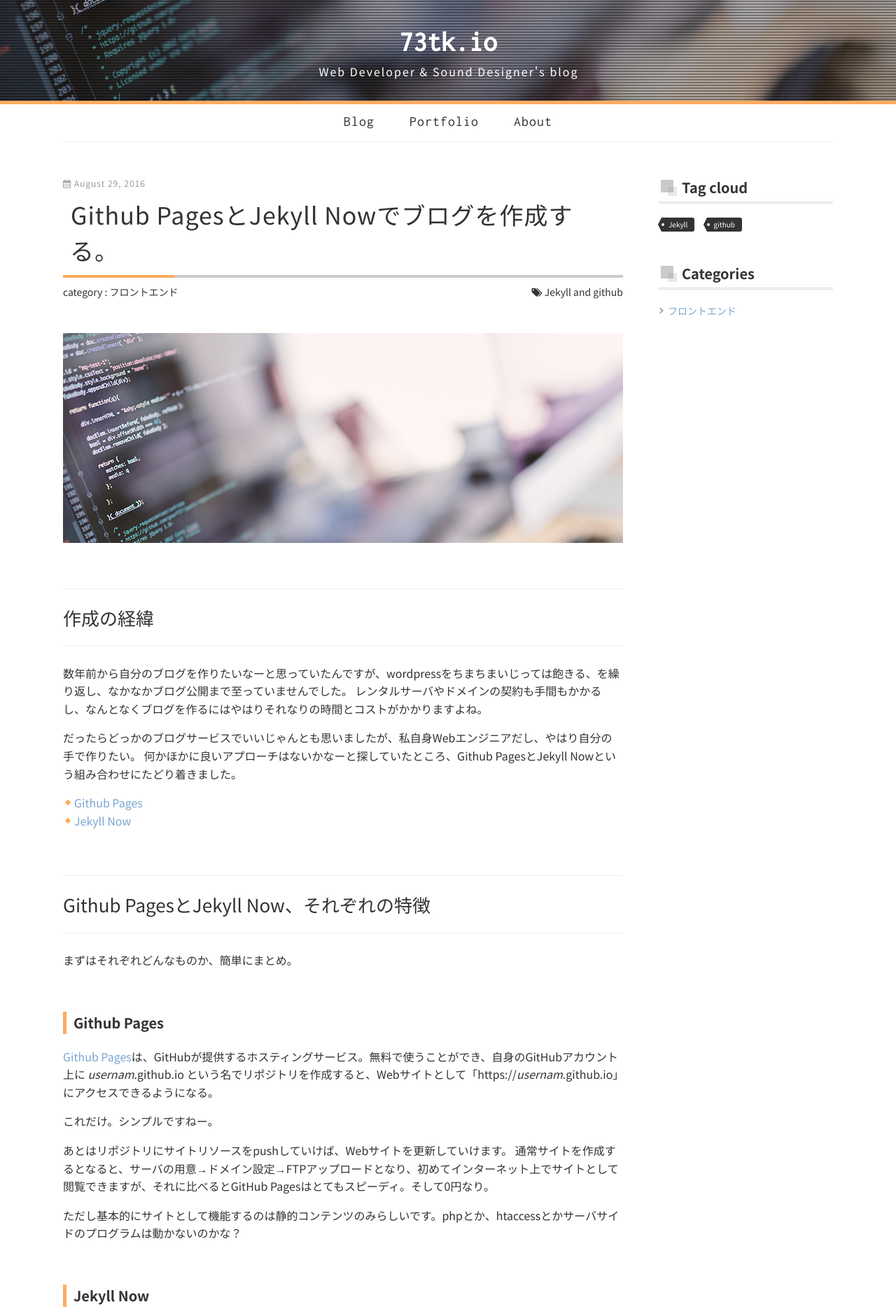
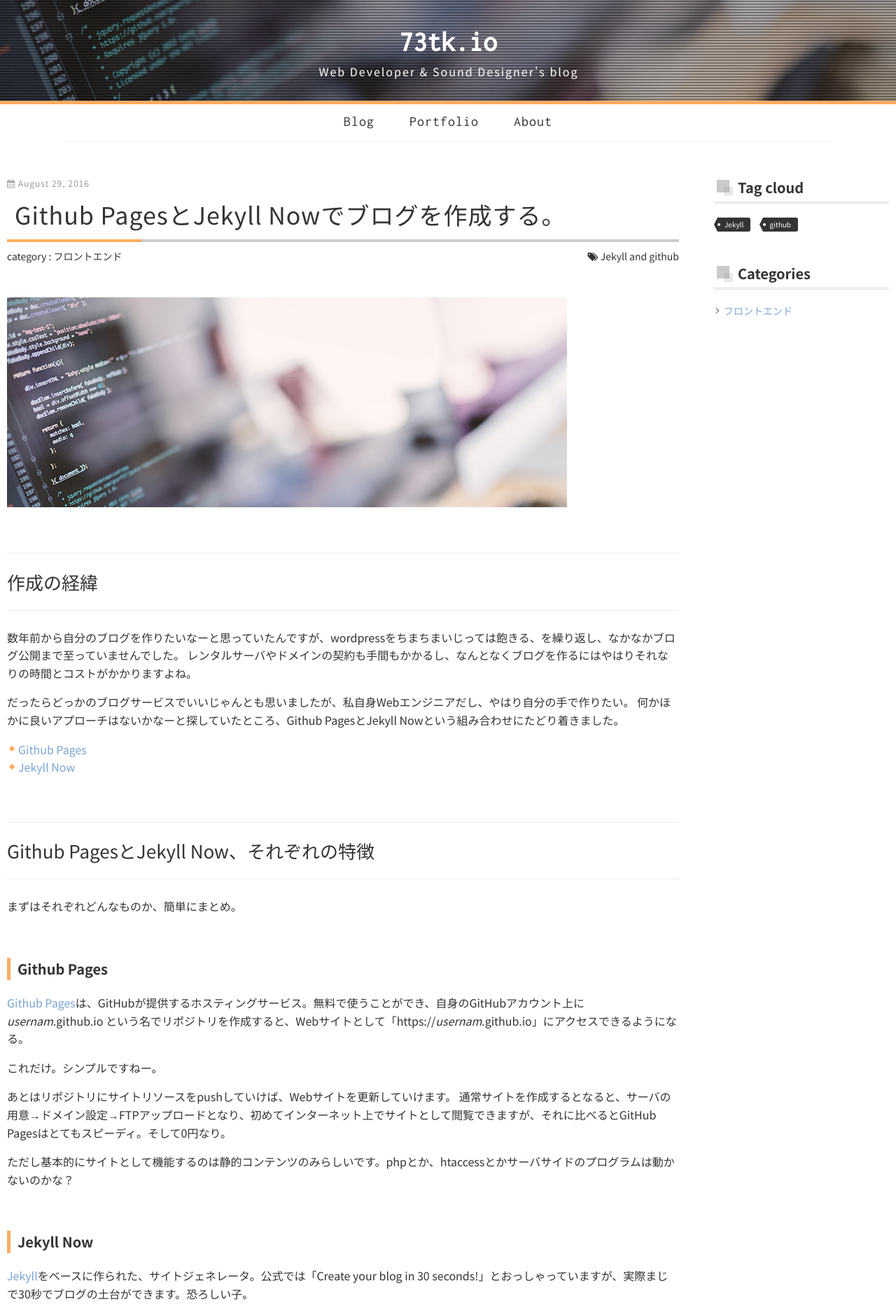
Before and after one commit to 73tk/73tk.github.io, a Jekyll site: the page built from _posts/2016-8-29-jekyllnow.md, in a window 1280 px wide. Shown: the top 1881 px of the page at 70% size. Built offline with Jekyll 4.4.1, drawn with Linux system fonts in a browser that asks for light colours; nearby versions of some CDN libraries.

Commit message:
レイアウト変更、shareのurl修正

```diff
--- a/_layouts/post.html
+++ b/_layouts/post.html
@@ -25,8 +25,8 @@ category : {{ page.categories | array_to_sentence_string }}
 <div class="article-list-sns">
 <p>この記事をSNSで共有するにはこちら</p>
 <ul>
-<li><a class="btn fb" href="https://facebook.com/sharer.php?u=https://73-tk.github.io{{ page.url }}" rel="nofollow" target="_blank" title="Share on Facebook" ><i class="icon fa fa-facebook-f"></i> share</a></li>
-<li><a class="btn tw" href="https://twitter.com/intent/tweet?text={{ page.title }} – {{ site.name }}&amp;url=https://73-tk.github.io{{ page.url }}" rel="nofollow" target="_blank" title="Share on Twitter"><i class="icon fa fa-twitter"></i> share</a></li>
+<li><a class="btn fb" href="https://facebook.com/sharer.php?u=https://73tk.github.io{{ page.url }}" rel="nofollow" target="_blank" title="Share on Facebook" ><i class="icon fa fa-facebook-f"></i> share</a></li>
+<li><a class="btn tw" href="https://twitter.com/intent/tweet?text={{ page.title }} – {{ site.name }}&amp;url=https://73tk.github.io{{ page.url }}" rel="nofollow" target="_blank" title="Share on Twitter"><i class="icon fa fa-twitter"></i> share</a></li>
 </ul>
 <!-- /article-list-sns --></div>
 
--- a/style.scss
+++ b/style.scss
@@ -24,10 +24,15 @@ body {
   font-family: $font1;
   font-size: 10px;
   color: $color3;
+  background-color: $color7;
 }
 
 * {
   box-sizing : border-box;
+}
+
+#wrap {
+  background-color: #fff;
 }
 
 h1, h2, h3, h4, h5, h6, p, blockquote, pre, dl, dd, ol, ul, li, form, fieldset, legend, table, th, td, caption {
@@ -186,17 +191,21 @@ strong {
 //
 
 #contents {
-  width: 1100px;
+  width: 100%;
+  max-width: 1260px;
+  min-width: 1100px;
   margin: 50px auto;
   @extend %clf;
   @include mobile {
+    max-width: 100%;
+    min-width: 100%;
     width: 100%;
   }
 }
 
 #main {
   float : left;
-  width : 800px;
+  width : calc(100% - 300px);
 
   @include mobile {
     float : none;
@@ -286,21 +295,6 @@ $lines-to-show : 3;
     > * {
       font-size : $font-size-base;
       line-height : $line-height-computed;
-      // position : relative;
-      // height : $font-size-base * $line-height-computed * $lines-to-show;
-      // &:before, &:after {
-      //   position : absolute;
-      // }
-      // &:before {
-      //   top : $font-size-base * $line-height-computed * ($lines-to-show - 1);
-      //   right : 0;
-      //   content : '...';
-      // }
-      // &:after {
-      //   width : 100%;
-      //   height : 100%;
-      //   content : '';
-      // }
     }
   }
   .txt-02 {
```
